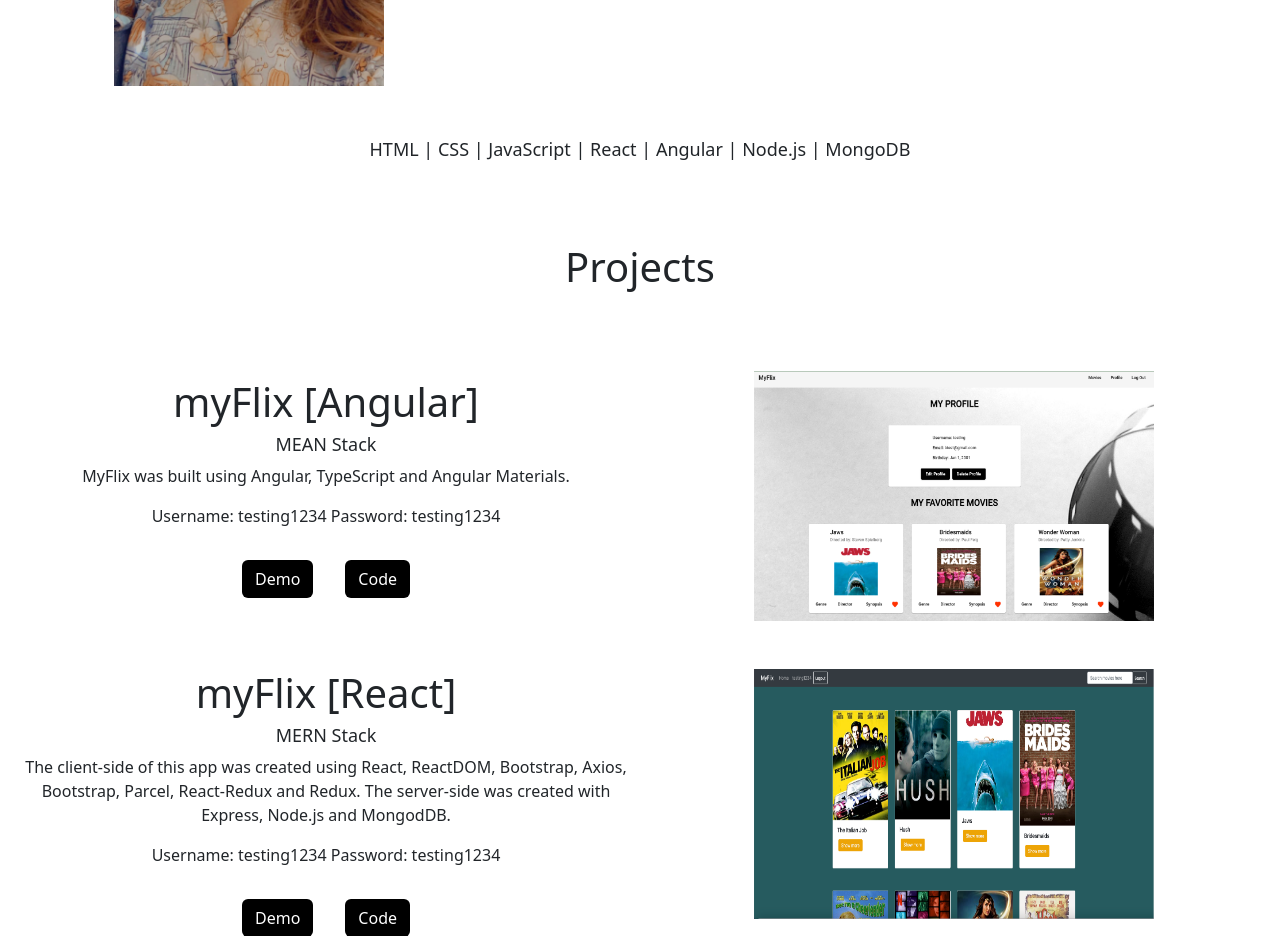
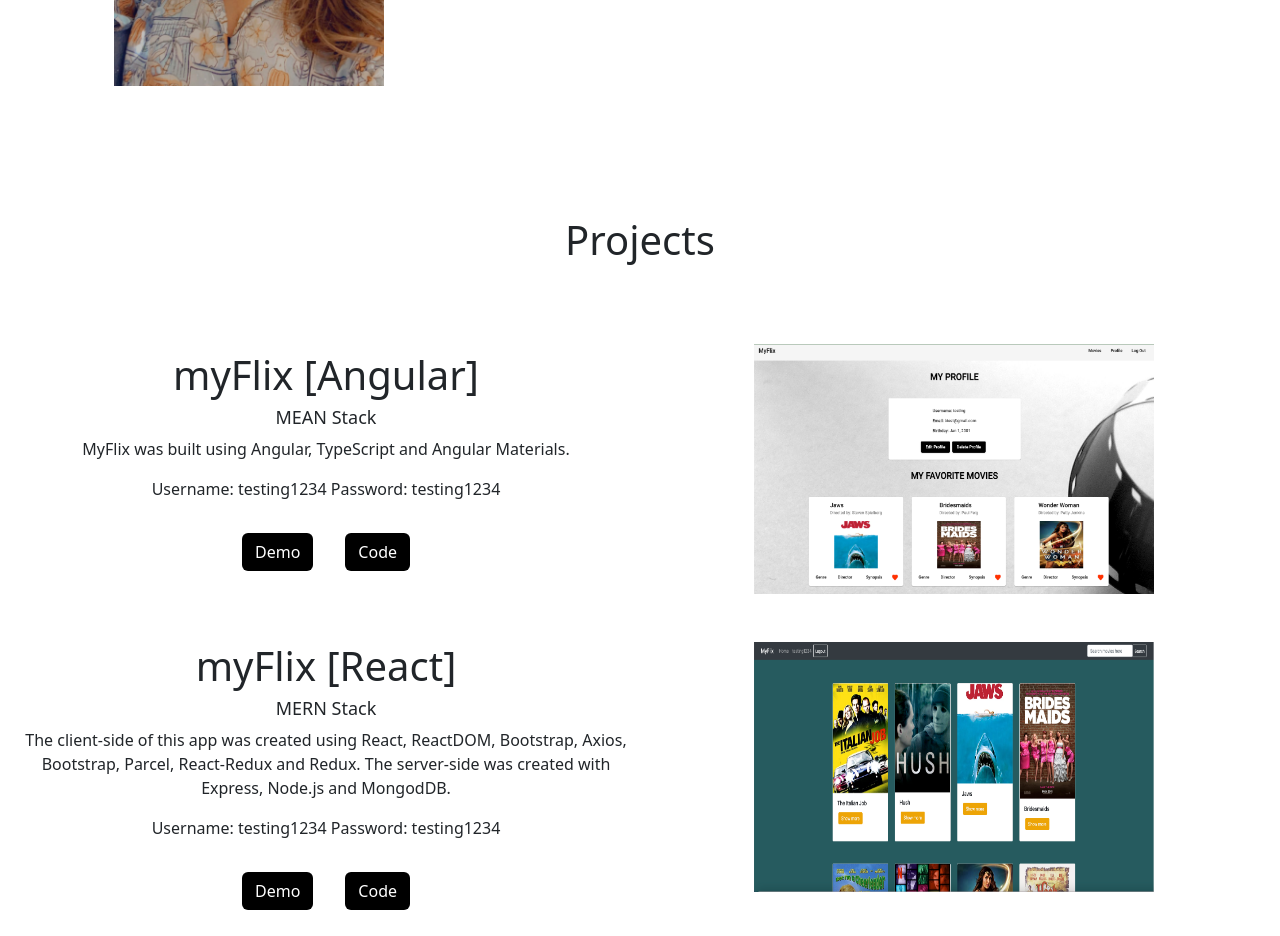
Before and after one commit to BethanyKeplinger/portfolio, a React (Create React App) app: page / in a window 1280 px wide. Shown: the part 840-1776 px from the top of the page. Built offline with nearby package versions, Linux system fonts and the light colour scheme.

Commit message:
Update App.js
Comment out skills component- add information into About section instead.

```diff
--- a/src/App.js
+++ b/src/App.js
@@ -3,7 +3,7 @@ import Navbar from "./components/Navbar";
 import Home from "./components/Home";
 import About from "./components/About";
 import Projects from "./components/Projects";
-import Skills from "./components/Skills";
+// import Skills from "./components/Skills";
 import Contact from "./components/Contact";
 import Footer from "./components/Footer";
 // import CaseStudy1 from "./components/CaseStudy1"
@@ -17,7 +17,7 @@ function App() {
       <Navbar />
       <Home />
       <About />
-      <Skills />
+      {/* <Skills /> */}
       <Projects />
       <Contact />
       <Footer />
```
